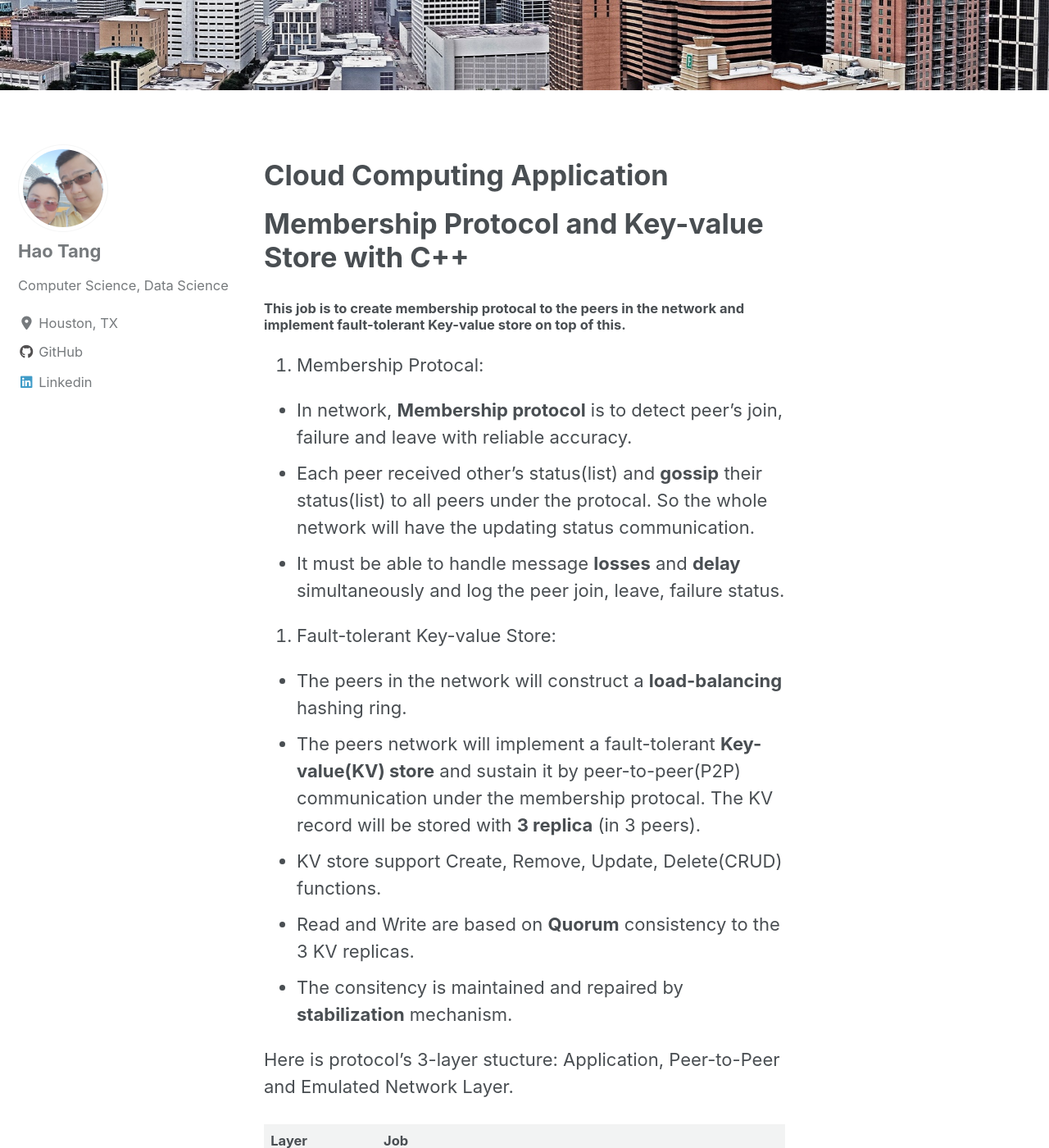
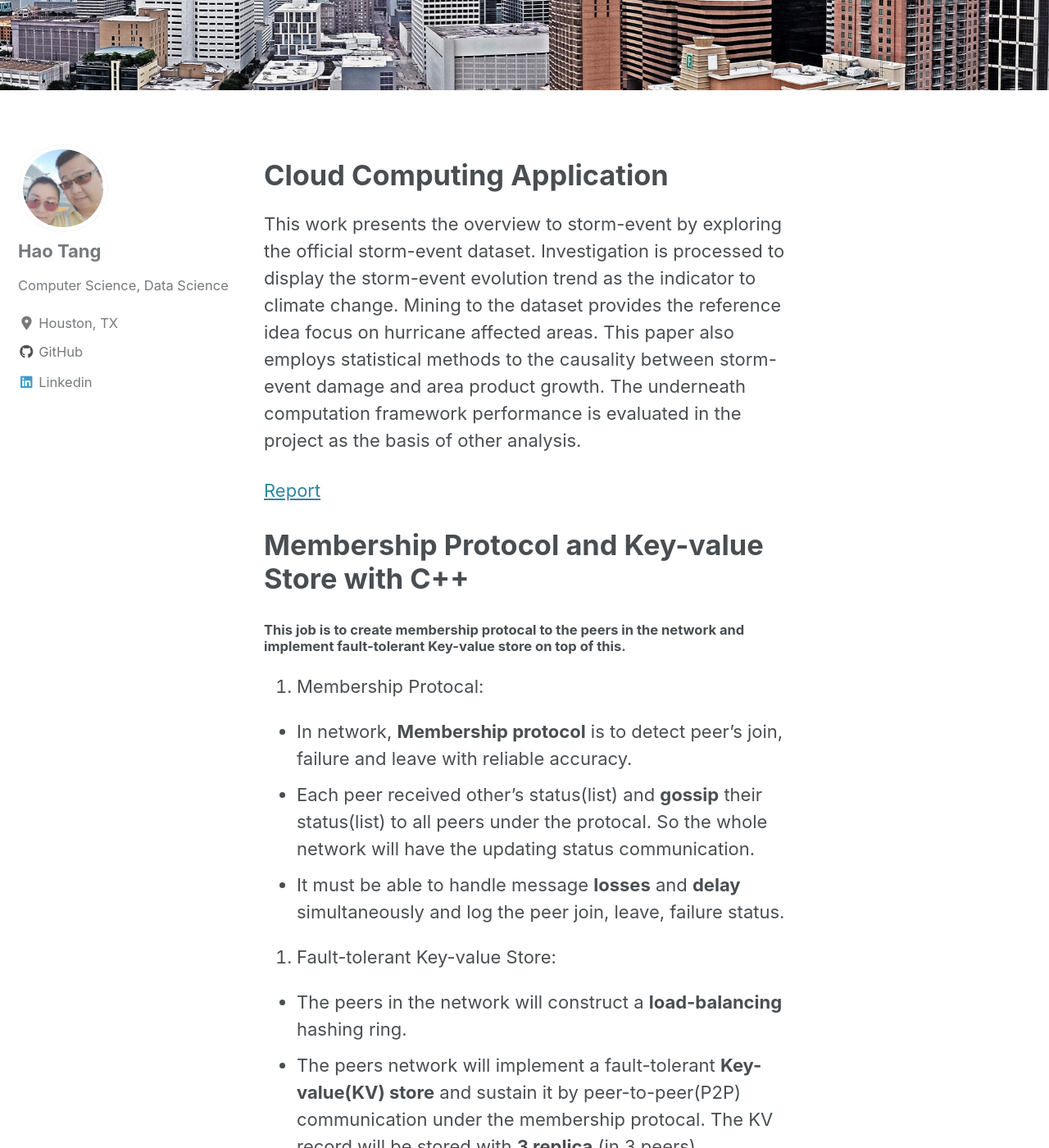
Before and after one commit to tanghao205/tanghao205.github.io, a Jekyll site: the page built from _pages/CC.md, in a window 1280 px wide and 1400 px high, scrolled down 457 px. Shown: the whole window at 82% size. Built offline with Jekyll 4.4.1, drawn with Linux system fonts in a browser that asks for light colours; cached includes are drawn as plain includes; nearby versions of some CDN libraries; some of the changed lines change nothing that is shown; some of the changed text lies outside the part shown.

Commit message:
Update CC.md

```diff
--- a/_pages/CC.md
+++ b/_pages/CC.md
@@ -36,6 +36,10 @@ skin_cancer_2:
 
 # Cloud Computing Application
 
+This work presents the overview to storm-event by exploring the official storm-event dataset. Investigation is processed to display the storm-event evolution trend as the indicator to climate change. Mining to the dataset provides the reference idea focus on hurricane affected areas. This paper also employs statistical methods to the causality between storm-event damage and area product growth. The underneath computation framework performance is evaluated in the project as the basis of other analysis.
+
+[Report](https://drive.google.com/file/d/1Ll-DVjvoT5jgtDpTFXKdodoYxFH5qcuP/view?usp=sharing)
+
 # Membership Protocol and Key-value Store with C++
 #### This job is to create membership protocal to the peers in the network and implement fault-tolerant Key-value store on top of this.
 
@@ -57,9 +61,9 @@ Here is protocol's 3-layer stucture: Application, Peer-to-Peer and Emulated Netw
 
 | Layer                      | Job                                         |
 | -------------------------- | ------------------------------------------- |
-| 1) Emulated Network | Init peer/member's address. Send and Receive message between peer with order. Shut down the network. |
-| 2) Application | Run function to Peer start and join to network. Run application to impelment P2P membership protocal and KV store. |
-| 3) Peer-to-peer | Define the membership protocal (methods) and gossip brocasting. Deploy the KV store |
+| Emulated Network | Init peer/member's address. Send and Receive message between peer with order. Shut down the network. |
+| Application | Run function to Peer start and join to network. Run application to impelment P2P membership protocal and KV store. |
+| Peer-to-peer | Define the membership protocal (methods) and gossip brocasting. Deploy the KV store |
 
 ***TLDR.***
 
```
